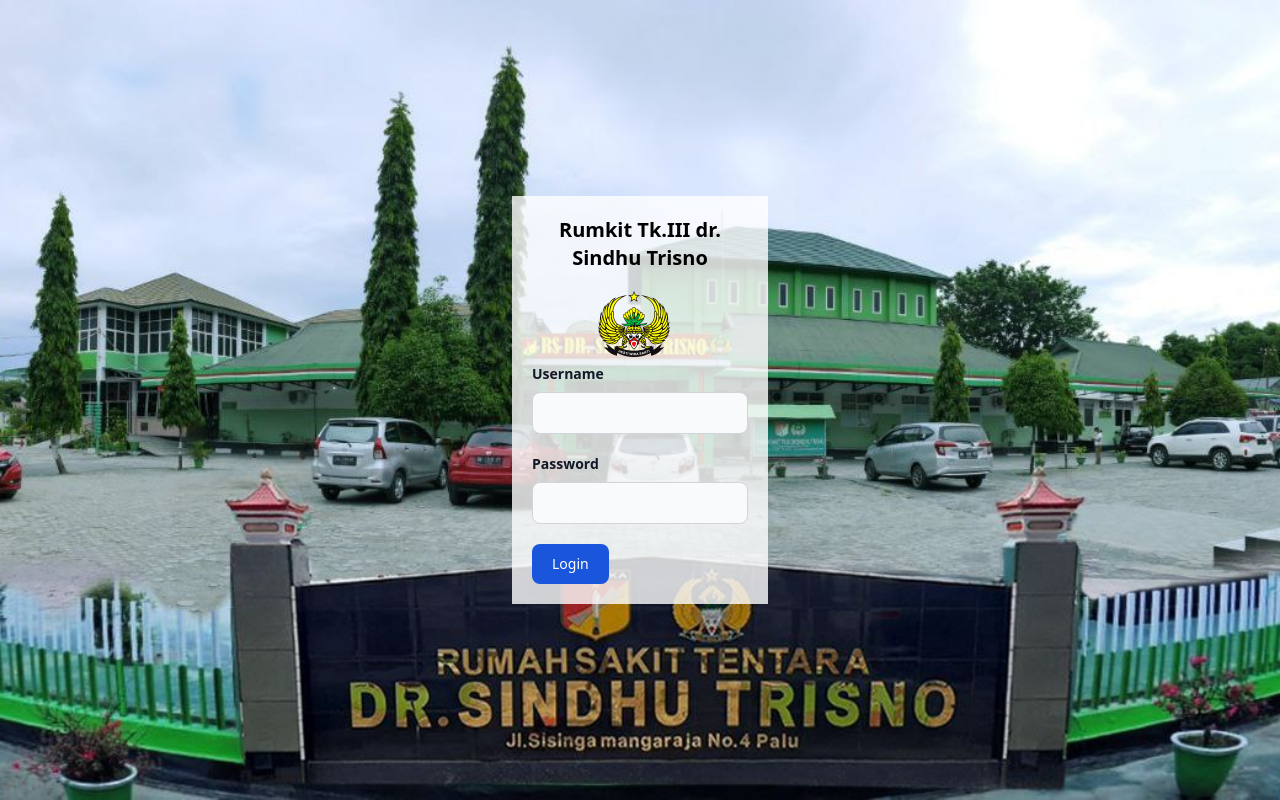
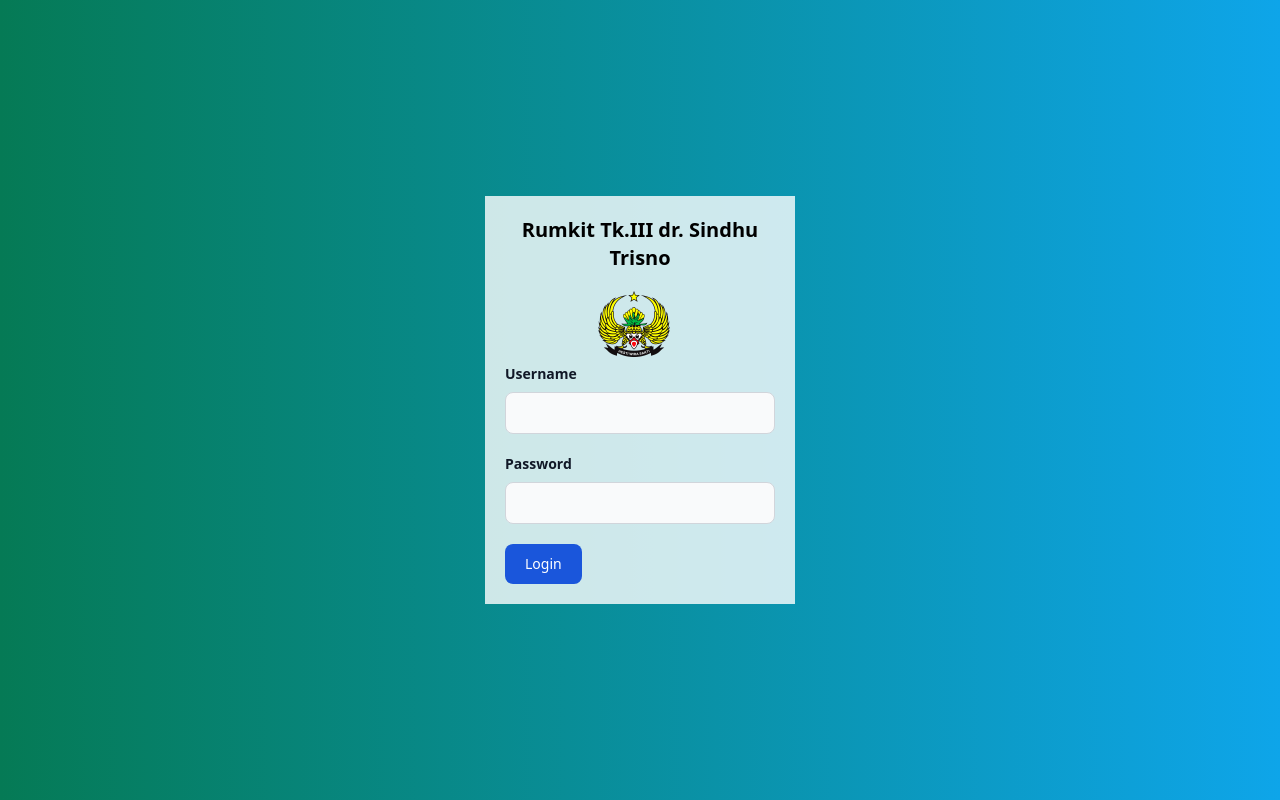
Before and after one commit to ThoriqW/dashboard-rumkit, a React (Vite) app: page /login in a window 1280 px wide. Built offline with nearby package versions, Linux system fonts and the light colour scheme.

Commit message:
add logout account

```diff
--- a/src/layouts/login.jsx
+++ b/src/layouts/login.jsx
@@ -30,15 +30,15 @@
 
   return (
     <>
-      <div className="flex justify-center items-center bg-cover bg-center h-[100vh] bg-[url(/assets/bg-rumkit.jpg)]">
-        <form onSubmit={handleSubmit} className="w-1/2 lg:w-1/5 mx-auto p-5 bg-white bg-opacity-80" method="POST">
+      <div className="flex justify-center p-5 items-center bg-cover bg-center h-[100vh] bg-gradient-to-r from-green-600 to-sky-500">
+        <form onSubmit={handleSubmit} className="w-full lg:w-1/4 mx-auto p-5 bg-white bg-opacity-80" method="POST">
           <p className="text-center mb-3 text-xl font-bold">
             Rumkit Tk.III dr. Sindhu Trisno
           </p>
           <div className="flex justify-center">
             <img
               src={logo}
-              className="h-10 me-3 sm:h-20"
+              className="h-16 me-3 sm:h-20"
               alt="Rumkit Tk. III dr. Sindhu Trisno Logo"
             />
           </div>
```
